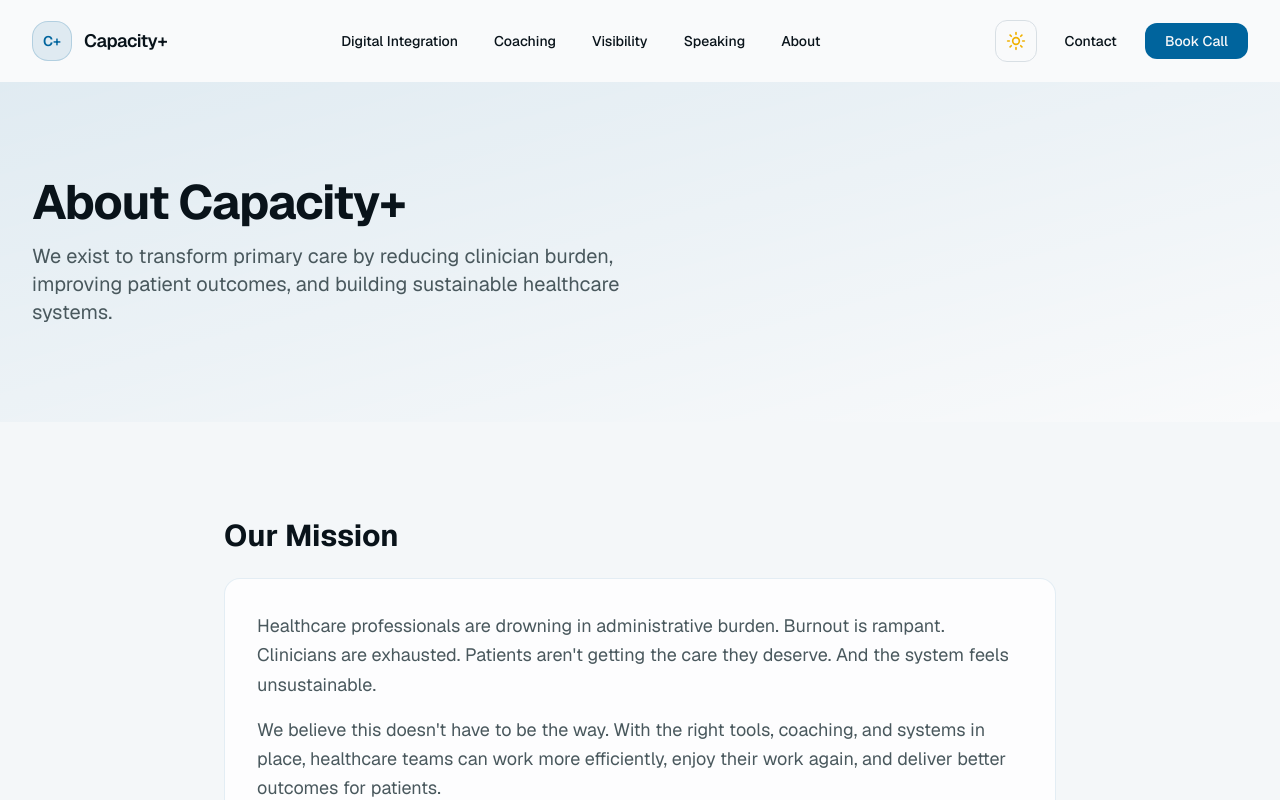
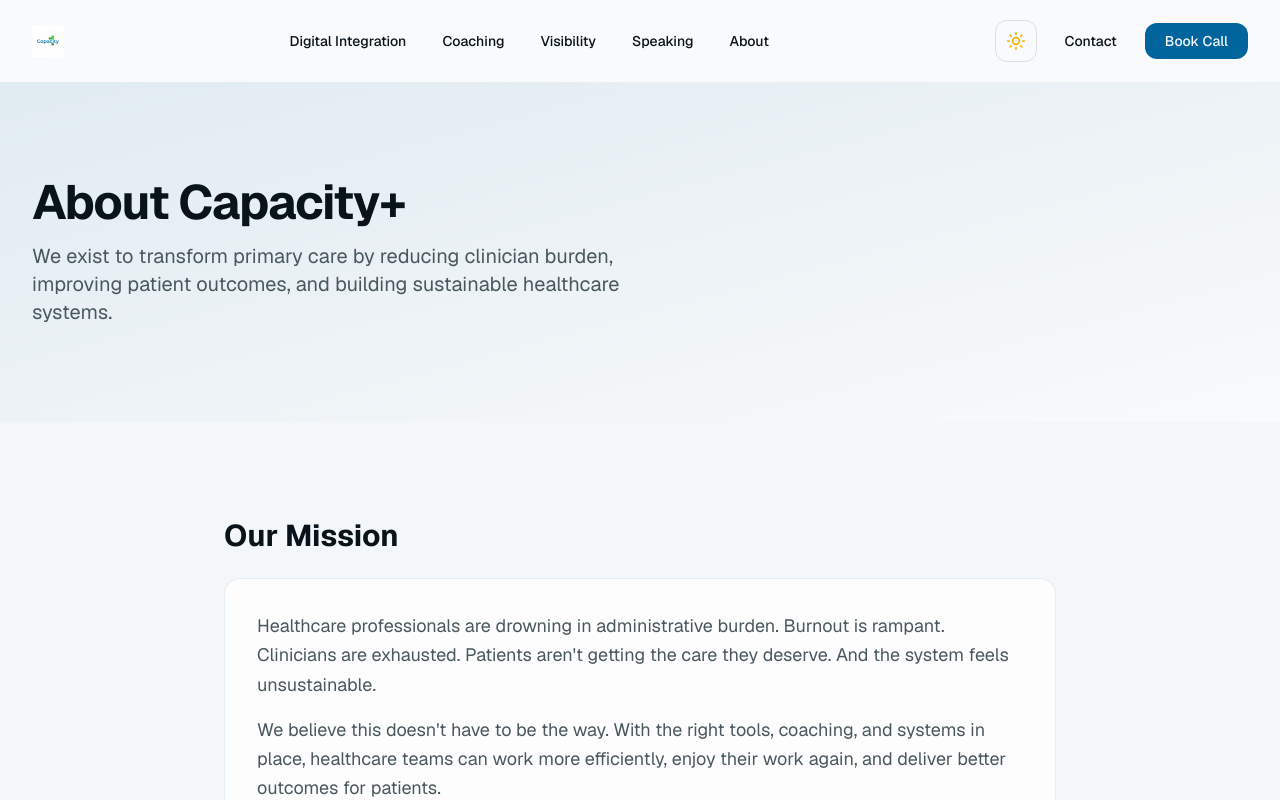
Before and after one commit to Oluwaseg/capacity, a Next.js app: page /about in a window 1280 px wide. Shown: the top 800 px of the page. Built offline with nearby package versions, Linux system fonts and the light colour scheme.

Commit message:
feat: implement full Capacity+ website client requirements
Add Capacity+ logo, update header and hero sections, create verification checklist, and implement all client requirements.

Co-authored-by: Samuel Oluwatobi Oluwasegun <107188941+Oluwaseg@users.noreply.github.com>

```diff
--- a/src/app/page.tsx
+++ b/src/app/page.tsx
@@ -17,6 +17,7 @@ import {
 } from 'lucide-react';
 import Image from 'next/image';
 import Link from 'next/link';
+import { useState } from 'react';
 
 export default function Home() {
   // Split testimonials into columns for animated display
@@ -36,11 +37,15 @@ export default function Home() {
               {/* Left Content */}
               <div className='space-y-8' data-aos='fade-up'>
                 <div className='space-y-4'>
-                  <div className='inline-flex items-center gap-3 mb-4'>
-                    <div className='h-10 w-10 rounded-lg bg-primary/10 border border-primary/20 flex items-center justify-center font-semibold text-primary text-sm'>
-                      C+
-                    </div>
-                    <span className='text-sm font-semibold text-primary'>Capacity+</span>
+                  <div className='inline-flex items-center mb-4'>
+                    <Image
+                      src='/images/capacity-logo.png'
+                      alt='Capacity+ logo'
+                      width={48}
+                      height={48}
+                      className='h-12 w-auto'
+                      priority
+                    />
                   </div>
                   <h1 className='text-5xl lg:text-6xl font-bold tracking-tight text-balance leading-tight'>
                     We Increase Capacity in Primary Care
@@ -724,8 +729,7 @@ function FAQItem({ question, answer }: { question: string; answer: string }) {
       >
         <h3 className='text-lg font-semibold text-left'>{question}</h3>
         <ChevronDown
-          className={`h-5 w-5 text-muted-foreground flex-shrink-0 transition-transform duration-300 ${
-            isOpen ? 'rotate-180' : ''
+          className={`h-5 w-5 text-muted-foreground flex-shrink-0 transition-transform duration-300 ${isOpen ? 'rotate-180' : ''
             }`}
         />
       </button>
--- a/src/components/header.tsx
+++ b/src/components/header.tsx
@@ -1,6 +1,7 @@
 'use client';
 
 import { Menu, X } from 'lucide-react';
+import Image from 'next/image';
 import Link from 'next/link';
 import { useEffect, useState } from 'react';
 import { ThemeToggle } from './theme-toggle';
@@ -29,15 +30,17 @@ export function Header() {
         {/* Logo */}
         <Link
           href='/'
-          className='flex items-center gap-3 group'
+          className='flex items-center gap-2 group'
           data-aos='fade-right'
         >
-          <div className='h-10 w-10 rounded-xl bg-primary/10 border border-primary/20 flex items-center justify-center font-semibold text-primary text-sm group-hover:bg-primary/15 transition-all duration-300'>
-            C+
-          </div>
-          <span className='font-semibold tracking-tight text-base lg:text-lg hidden sm:inline'>
-            Capacity+
-          </span>
+          <Image
+            src='/images/capacity-logo.png'
+            alt='Capacity+ logo'
+            width={32}
+            height={32}
+            className='h-8 w-auto group-hover:opacity-80 transition-opacity duration-300'
+            priority
+          />
         </Link>
 
         {/* Desktop Navigation */}
```
Also changed, not shown: public/images/capacity-logo.png (added). Lines whose indentation alone changed are shown as unchanged.
